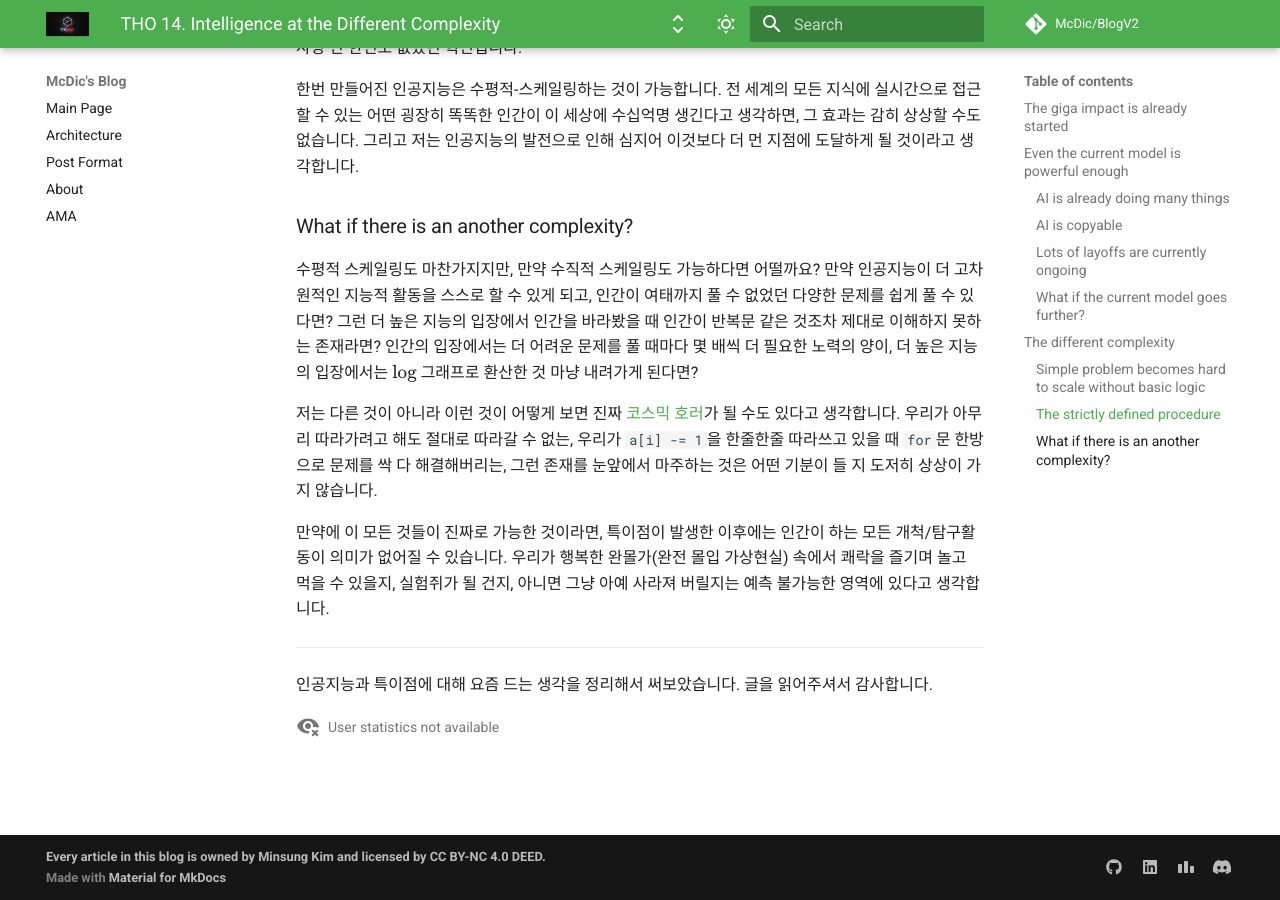
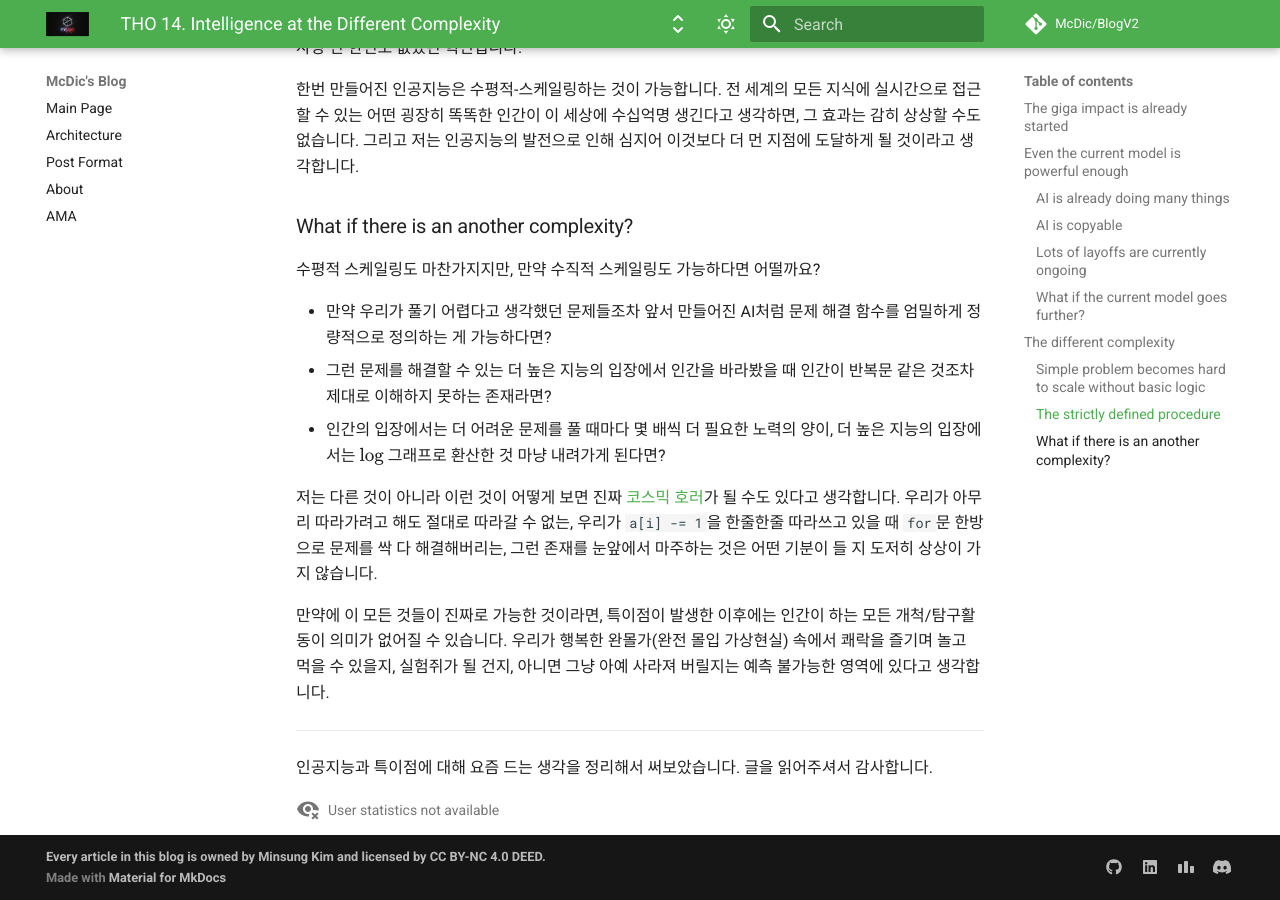
Before and after one commit to McDic/BlogV2, an MkDocs documentation site: the page built from docs/posts/tho/tho14.md, in a window 1280 px wide and 900 px high, scrolled down 8350 px. Built offline with MkDocs 1.6.1 and Material for MkDocs 9.7.7, drawn with Linux system fonts in a browser that asks for light colours; comment, search, counter and statistics services are not loaded.

Commit message:
Minor update

```diff
--- a/docs/posts/tho/tho14.md
+++ b/docs/posts/tho/tho14.md
@@ -224,9 +224,10 @@ def solution_stupid(array: list[int]) -> list[int]:
 ### What if there is an another complexity?
 
 수평적 스케일링도 마찬가지지만, 만약 수직적 스케일링도 가능하다면 어떨까요?
-만약 인공지능이 더 고차원적인 지능적 활동을 스스로 할 수 있게 되고, 인간이 여태까지 풀 수 없었던 다양한 문제를 쉽게 풀 수 있다면?
-그런 더 높은 지능의 입장에서 인간을 바라봤을 때 인간이 반복문 같은 것조차 제대로 이해하지 못하는 존재라면?
-인간의 입장에서는 더 어려운 문제를 풀 때마다 몇 배씩 더 필요한 노력의 양이, 더 높은 지능의 입장에서는 $\log$ 그래프로 환산한 것 마냥 내려가게 된다면?
+
+- 만약 우리가 풀기 어렵다고 생각했던 문제들조차 앞서 만들어진 AI처럼 문제 해결 함수를 엄밀하게 정량적으로 정의하는 게 가능하다면?
+- 그런 문제를 해결할 수 있는 더 높은 지능의 입장에서 인간을 바라봤을 때 인간이 반복문 같은 것조차 제대로 이해하지 못하는 존재라면?
+- 인간의 입장에서는 더 어려운 문제를 풀 때마다 몇 배씩 더 필요한 노력의 양이, 더 높은 지능의 입장에서는 $\log$ 그래프로 환산한 것 마냥 내려가게 된다면?
 
 저는 다른 것이 아니라 이런 것이 어떻게 보면 진짜 [코스믹 호러](https://en.wikipedia.org/wiki/Lovecraftian_horror)가 될 수도 있다고 생각합니다.
 우리가 아무리 따라가려고 해도 절대로 따라갈 수 없는,
```
